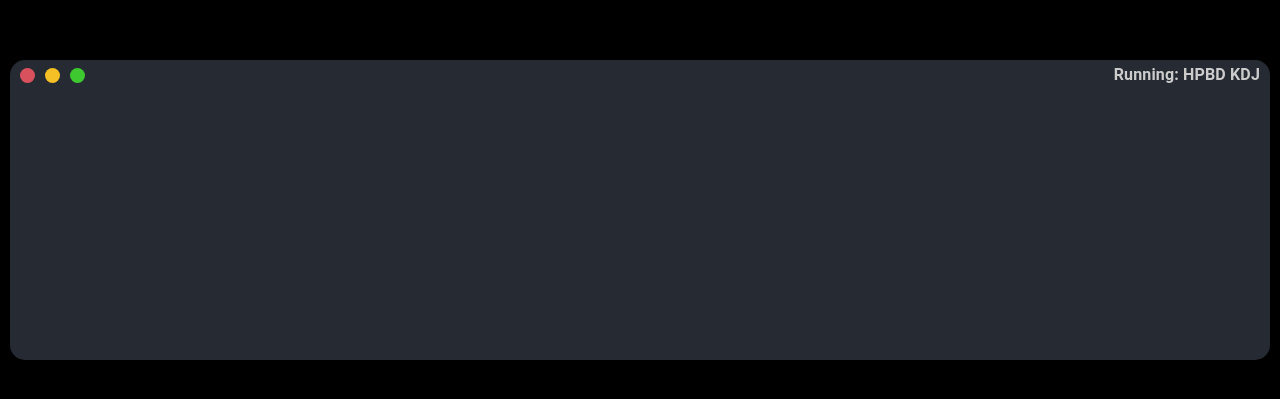
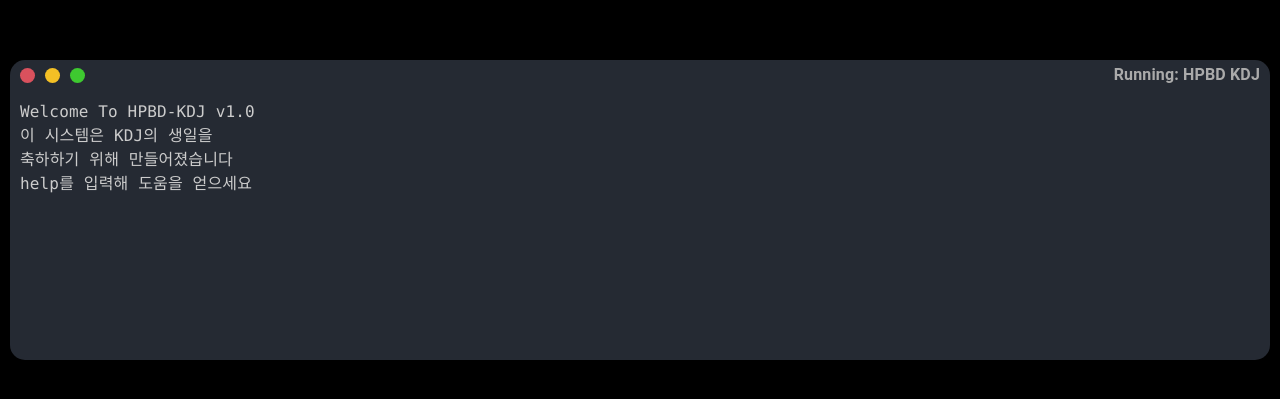
Before and after one commit to hajun-myoung/hpbd-kdj, a React (Create React App) app: page / in a window 1280 px wide. Shown: the part 145-544 px from the top of the page. Built offline with nearby package versions, Linux system fonts and the light colour scheme.

Commit message:
[Update]Initial CLI

```diff
--- a/src/App.css
+++ b/src/App.css
@@ -100,7 +100,7 @@ body {
 }
 
 .codebox .header .title p {
-  color: #ccc;
+  color: #aaa;
   font-weight: bold;
 }
 
@@ -128,3 +128,16 @@ body {
 .green {
   background-color: #3ec930;
 }
+
+.codebox #codeContent {
+  width: 100%;
+  height: 100%;
+  padding: 10px;
+  box-sizing: border-box;
+}
+
+#codeContent p {
+  color: #ccc;
+  font-family: "Fira Mono", Consolas, Menlo, Monaco, "Courier New", Courier,
+    monospace;
+}
--- a/src/Pages/HomePage.jsx
+++ b/src/Pages/HomePage.jsx
@@ -4,49 +4,17 @@ import Typography from "@mui/material/Typography";
 import { useState } from "react";
 
 export default function HomePage() {
-  const [terminalLineData, setTerminalLineData] = useState([
-    // <TerminalOutput>Welcome To HPBD-KDJ v1.0</TerminalOutput>,
-    // <TerminalOutput>이 시스템은 KDJ의 생일을</TerminalOutput>,
-    // <TerminalOutput>축하하기 위해 만들어졌습니다</TerminalOutput>,
-    // <TerminalOutput></TerminalOutput>,
-    // <TerminalOutput>help를 입력해 도움을 얻으세요</TerminalOutput>,
+  const [lineData, setLineData] = useState([
+    <Typography>Welcome To HPBD-KDJ v1.0</Typography>,
+    <Typography>이 시스템은 KDJ의 생일을</Typography>,
+    <Typography>축하하기 위해 만들어졌습니다</Typography>,
+    <Typography />,
+    <Typography>help를 입력해 도움을 얻으세요</Typography>,
   ]);
 
   return (
     <Box id="wrapper" className="centeralize">
       <Box id="centerbox">
-        {/* <Terminal
-          //   name="HPBD KDJ"
-          colorMode={ColorMode.Dark}
-          height={300}
-          onInput={(terminalInput) => {
-            if (terminalInput === "clear") {
-              setTerminalLineData([]);
-            } else if (terminalInput === "help") {
-              setTerminalLineData((prev) => [
-                ...prev,
-                <TerminalOutput>
-                  {"> "}
-                  {terminalInput}
-                </TerminalOutput>,
-                <TerminalOutput>help | 도움말보기</TerminalOutput>,
-                <TerminalOutput>clear | 화면 지우기</TerminalOutput>,
-                <TerminalOutput>login | 로그인하기</TerminalOutput>,
-                <TerminalOutput>get_cele | 축하받기</TerminalOutput>,
-                <TerminalOutput />,
-              ]);
-            } else {
-              setTerminalLineData((prev) => [
-                ...prev,
-                <TerminalOutput>Uncaught ReferenceError:</TerminalOutput>,
-                <TerminalOutput>{terminalInput} is not defined</TerminalOutput>,
-                <TerminalOutput />,
-              ]);
-            }
-          }}
-        >
-          {terminalLineData}
-        </Terminal> */}
         <Box className="codebox">
           <Box className="header">
             <Box className="buttons">
@@ -58,6 +26,7 @@ export default function HomePage() {
               <Typography>Running: HPBD KDJ</Typography>
             </Box>
           </Box>
+          <Box id="codeContent">{lineData}</Box>
         </Box>
       </Box>
     </Box>
```
